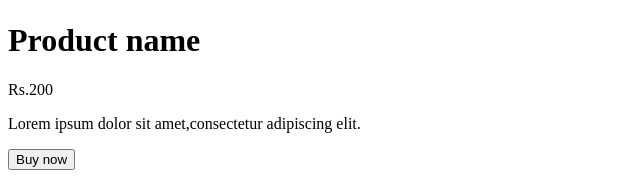
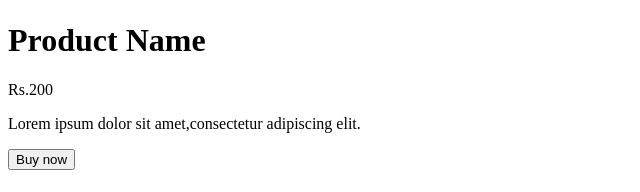
Before and after one commit to acciojob/pricing-card-anvit285, a website: page main.html in a window 1280 px wide. Shown: the part 311-503 px from the top of the page, 0-640 px from the left. Drawn offline with Linux system fonts and the light colour scheme.

Commit message:
created a submission

```diff
--- a/main.html
+++ b/main.html
@@ -9,12 +9,11 @@
 <body>
 	      <div class="card">
 		  <img src="https://storage.googleapis.com/acciojob-open-file-collections/pricing-card.png" alt="Product img" class="card-image">
-		  <h1 class="card title"> Product name</h1>
+		  <h1 class="card title"> Product Name</h1>
 		  <P class="card-price"> Rs.200</P>
 		  <p class="card-description">Lorem ipsum dolor sit amet,consectetur adipiscing elit.</p>
 		  <button class = "buy-now-button">Buy now</button>
 		  </div>
-
 </body>
 
 </html>
```
